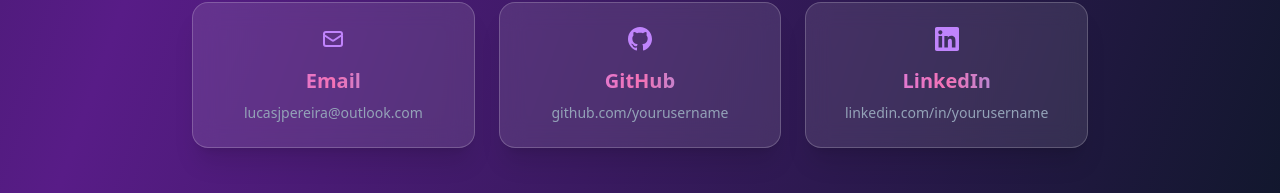
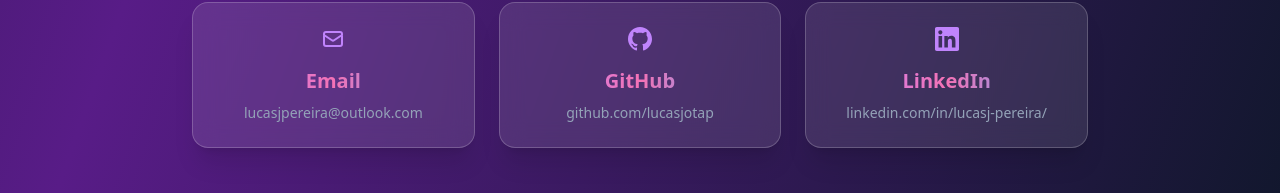
Before and after one commit to lucasjotap/my_portfolio, a React (Vite) app: page / in a window 1280 px wide. Shown: the part 3214-3407 px from the top of the page. Built offline with nearby package versions, Linux system fonts and the light colour scheme.

Commit message:
feat: Change for production v2

```diff
--- a/src/components/Contact.jsx
+++ b/src/components/Contact.jsx
@@ -15,7 +15,7 @@
     },
     {
       name: 'GitHub',
-      value: 'github.com/yourusername',
+      value: 'github.com/lucasjotap',
       link: socialLinks.github,
       icon: (
         <svg className="w-6 h-6" fill="currentColor" viewBox="0 0 24 24">
@@ -25,7 +25,7 @@
     },
     {
       name: 'LinkedIn',
-      value: 'linkedin.com/in/yourusername',
+      value: 'linkedin.com/in/lucasj-pereira/',
       link: socialLinks.linkedin,
       icon: (
         <svg className="w-6 h-6" fill="currentColor" viewBox="0 0 24 24">
--- a/src/data/content.js
+++ b/src/data/content.js
@@ -13,7 +13,7 @@
 export const socialLinks = {
   github: "https://github.com/lucasjotap",
   linkedin: "https://linkedin.com/in/lucasj-pereira/",
-  twitter: "https://twitter.com/yourusername", // Optional
+  twitter: "https://twitter.com/lucasjotape", // Optional
   email: "lucasjpereira@outlook.com",
 };
 
```
